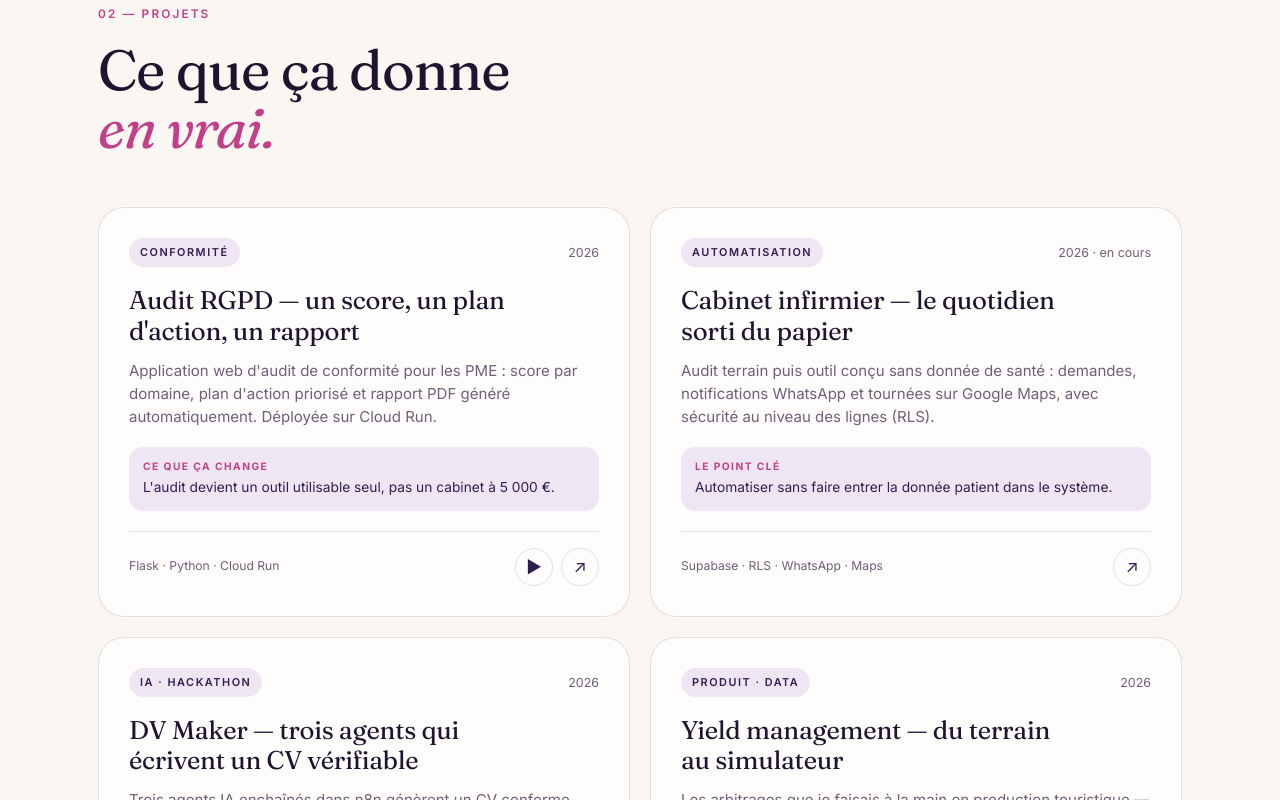
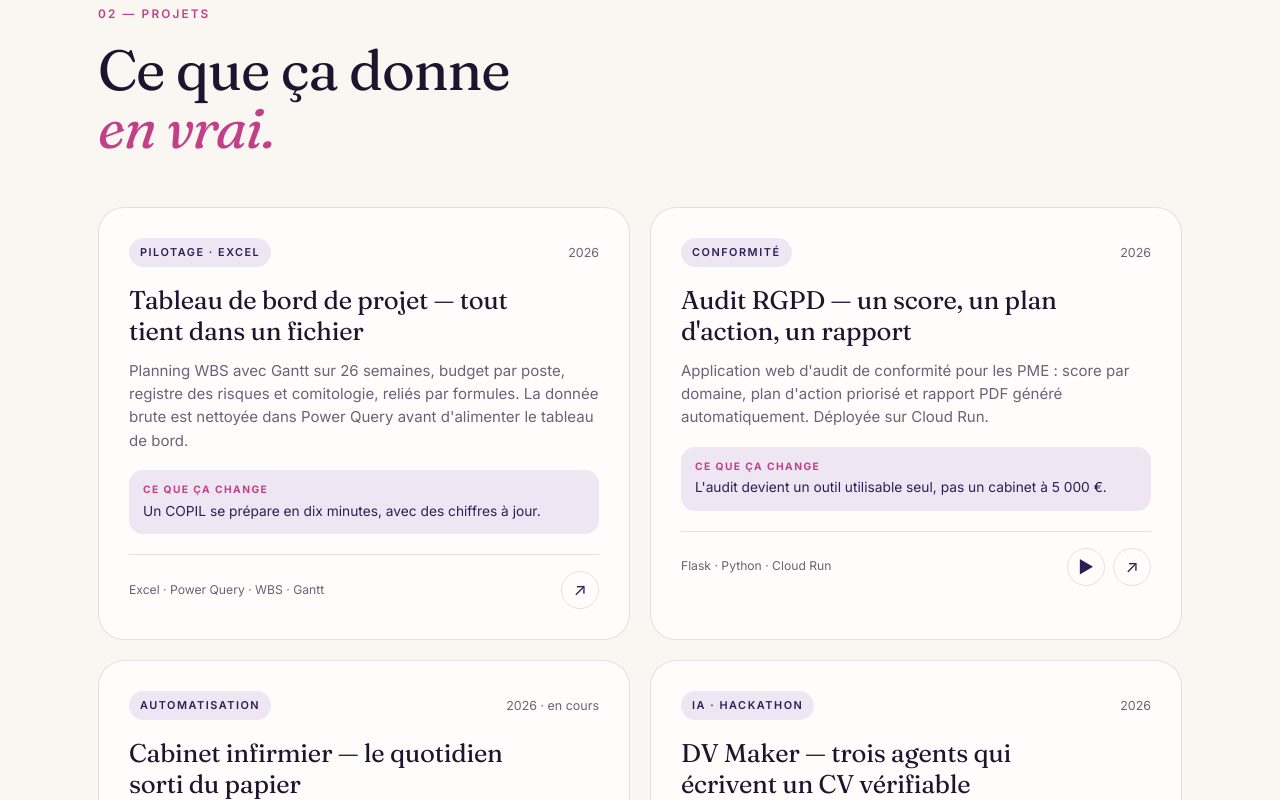
Before and after one commit to Fahima94/portfolio, a plain HTML site: page index.html in a window 1280 px wide. Shown: the part 2000-2800 px from the top of the page. Drawn offline with Linux system fonts and the light colour scheme.

Commit message:
Ajout du projet de pilotage Excel

```diff
--- a/index.html
+++ b/index.html
@@ -107,6 +107,22 @@
     </div>
 
     <div class="projects">
+      <article class="project reveal">
+        <div class="project-top">
+          <span class="tag">Pilotage · Excel</span>
+          <span class="year">2026</span>
+        </div>
+        <h3>Tableau de bord de projet — tout tient dans un fichier</h3>
+        <p>Planning WBS avec Gantt sur 26 semaines, budget par poste, registre des risques et comitologie, reliés par formules. La donnée brute est nettoyée dans Power Query avant d'alimenter le tableau de bord.</p>
+        <div class="result"><span>Ce que ça change</span> Un COPIL se prépare en dix minutes, avec des chiffres à jour.</div>
+        <div class="project-foot">
+          <span class="stack">Excel · Power Query · WBS · Gantt</span>
+          <span class="foot-links">
+            <a class="arrow" href="https://github.com/Fahima94/pilotage-projet-excel" target="_blank" rel="noopener" aria-label="Voir le classeur sur GitHub">↗</a>
+          </span>
+        </div>
+      </article>
+
       <article class="project reveal">
         <div class="project-top">
           <span class="tag">Conformité</span>
```
